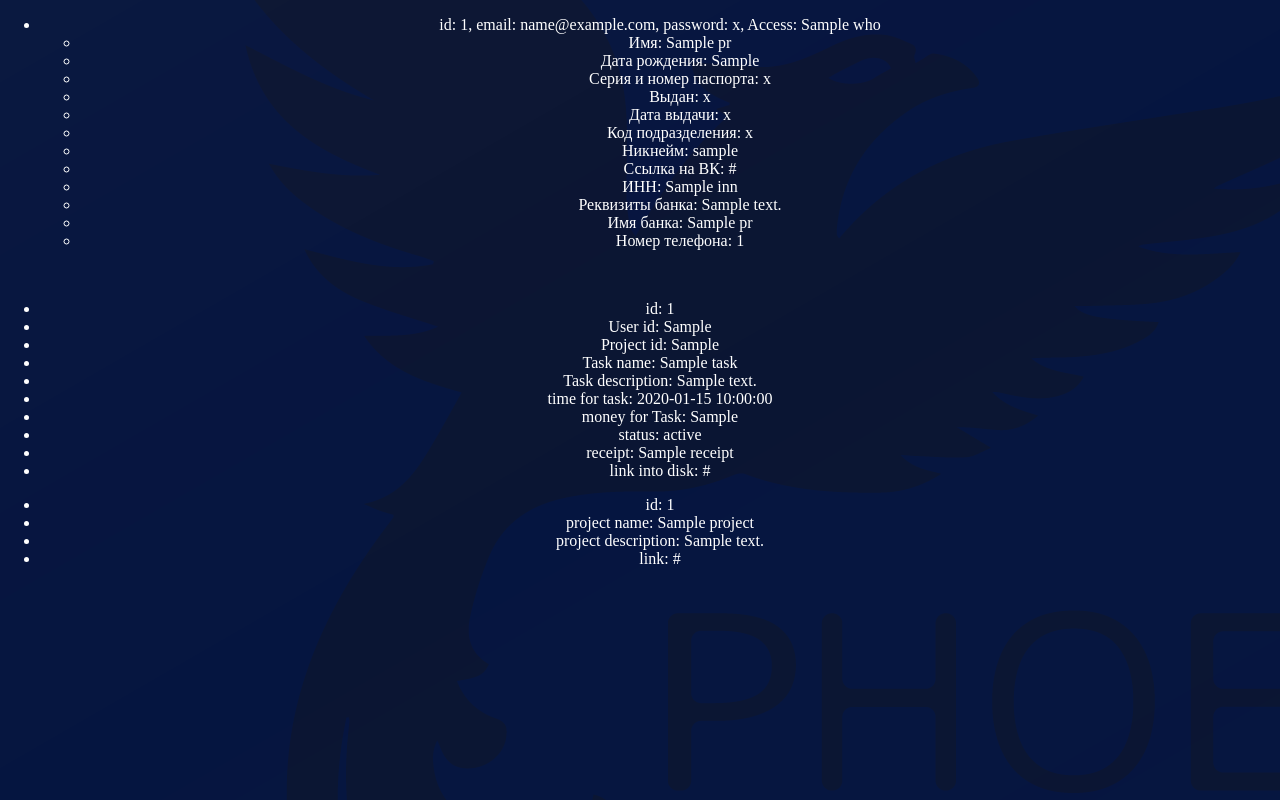
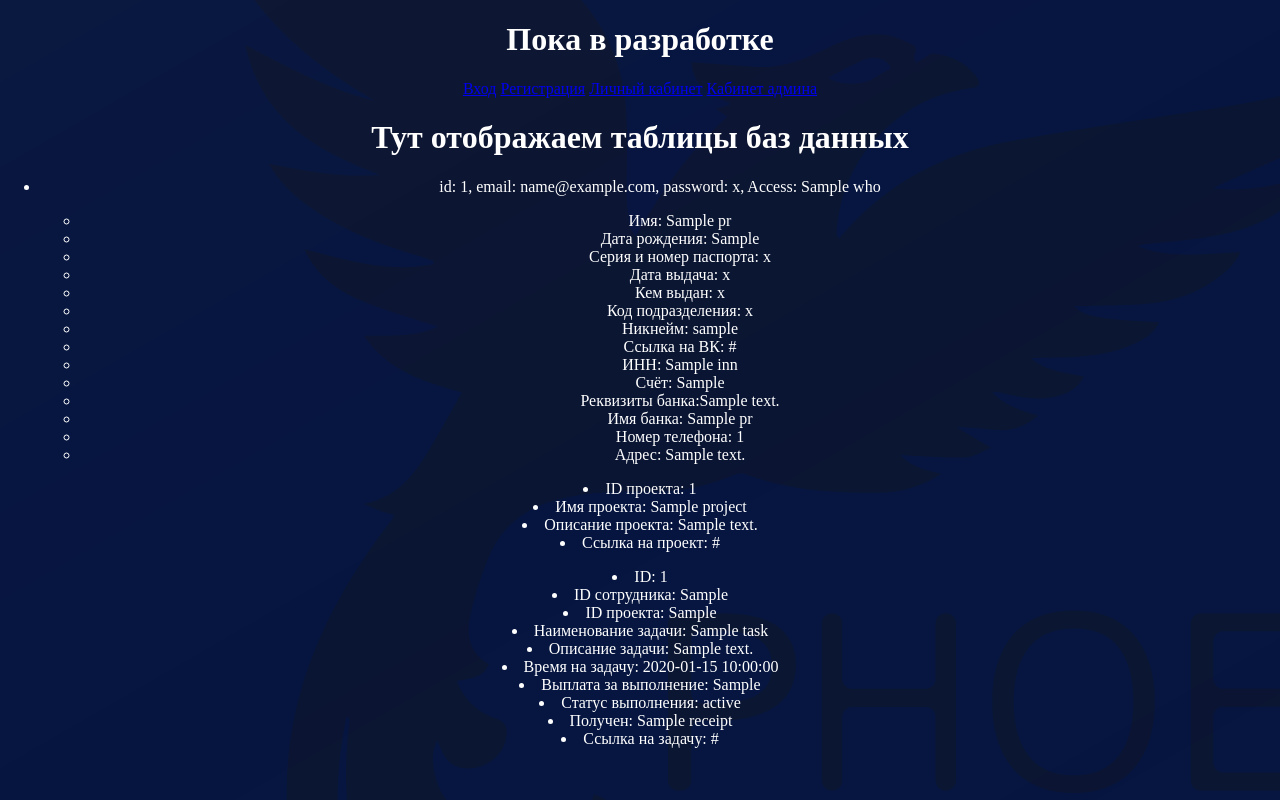
Before and after one commit to OwlPoisonDream/Practice, a Python web app: template app/templates/admin.html in a window 1280 px wide. Run offline with Jinja, Linux system fonts and the light colour scheme; the template is opened without the code that fills it: most values are stand-ins (such as "Sample title", 1, 10 or a date in 2020).

Commit message:
Add files via upload

```diff
--- a/app/templates/admin.html
+++ b/app/templates/admin.html
@@ -1,53 +1,55 @@
 {% extends 'base.html' %}
 
-{% block title %}
-<h1>Админ консоль</h1>
-{% endblock %}
+{% block title %}Админ панель {% endblock %}
 
 {% block body %}
-{% block content %}
+<h1>Пока в разработке</h1>
+<a href = "index">Вход</a>
+<a href = "register">Регистрация</a>
+<a href = "cabinet">Личный кабинет</a>
+<a href = "admin">Кабинет админа</a>
+  <h1>Тут отображаем таблицы баз данных</h1>
   <ul>
 {% for u in list %}
-<li>id: {{u.id}}, email: {{u.email}}, password: {{u.password_hash}}, Access: {{u.who}}
+<li>id: {{u.id}}, email: {{u.email}}, password: {{u.password_hash}}, Access: {{u.who}}</p>
          <ul>
          <li>Имя: {{u.pr.name}}</li>
-        <li>Дата рождения: {{u.pr.birthDAY}}</li>
+         <li>Дата рождения: {{u.pr.birthDAy}}</li>
          <li>Серия и номер паспорта: {{u.pr.passport}}</li>
-        <li>Выдан: {{u.pr.passportData}}</li>
-        <li>Дата выдачи: {{u.pr.passportBy}}</li>
+           <li>Дата выдача: {{u.pr.passportData}}</li>
+           <li>Кем выдан: {{u.pr.passportBy}}</li>
            <li>Код подразделения: {{u.pr.passportCod}}</li>
            <li>Никнейм: {{u.pr.nickname}}</li>
            <li>Ссылка на ВК: {{u.pr.link_vk}}</li>
            <li>ИНН: {{u.pr.inn}}</li>
-        <li>Реквизиты банка: {{u.pr.bank_details}}</li>
+           <li>Счёт: {{u.pr.bankAccount}}</li>
+           <li>Реквизиты банка:{{u.pr.bank_details}}</li>
            <li>Имя банка: {{u.pr.bankName}}</li>
-        <li>Номер телефона: {{u.pr.phone_number}} </li>
+           <li>Номер телефона: {{u.pr.phone_number}}</li>
+           <li>Адрес: {{u.pr.address}} <p></p></li>
          </ul>
-    <p><br></p>
 </li>
 {% endfor %}
 </ul>
-<ul>
-{% for u in tasks %}
-<li>id: {{u.id}}</li>
-    <li>User id: {{u.idUser}}</li>
-    <li>Project id: {{u.idProject}}</li>
-    <li>Task name: {{u.nameTask}}</li>
-    <li>Task description: {{u.descTask}}</li>
-    <li>time for task: {{u.timeTask}}</li>
-    <li>money for Task: {{u.manyTask}}</li>
-    <li>status: {{u.statusСompleted}}</li>
-    <li>receipt: {{u.receipt}}</li>
-    <li>link into disk: {{u.linkDisk}} <p></p></li>
+  {% for u in projects %}
+         <li>ID проекта: {{u.id}}</li>
+         <li>Имя проекта: {{u.projectName}}</li>
+         <li>Описание проекта: {{u.descProject}}</li>
+           <li>Ссылка на проект: {{u.linkDisk}} <p></p></li>
 {% endfor %}
 </ul>
-<ul>
-{% for u in projects %}
-<li>id: {{u.id}}</li>
-    <li>project name: {{u.projectName}}</li>
-    <li>project description: {{u.descProject}}</li>
-    <li>link: {{u.linkDisk}} <p></p></li>
+  {% for u in tasks %}
+           <li>ID: {{u.id}}</li>
+         <li>ID сотрудника: {{u.idUser}}</li>
+         <li>ID проекта: {{u.idProject}}</li>
+         <li>Наименование задачи: {{u.nameTask}}</li>
+           <li>Описание задачи: {{u.descTask}}</li>
+           <li>Время на задачу: {{u.timeTask}}</li>
+           <li>Выплата за выполнение: {{u.manyTask}}</li>
+           <li>Статус выполнения: {{u.statusСompleted}}</li>
+           <li>Получен: {{u.receipt}}</li>
+           <li>Ссылка на задачу: {{u.linkDisk}} <p></p></li>
+</li>
 {% endfor %}
 </ul>
 {% endblock %}
-{% endblock %}
```
Lines whose indentation alone changed are shown as unchanged.
